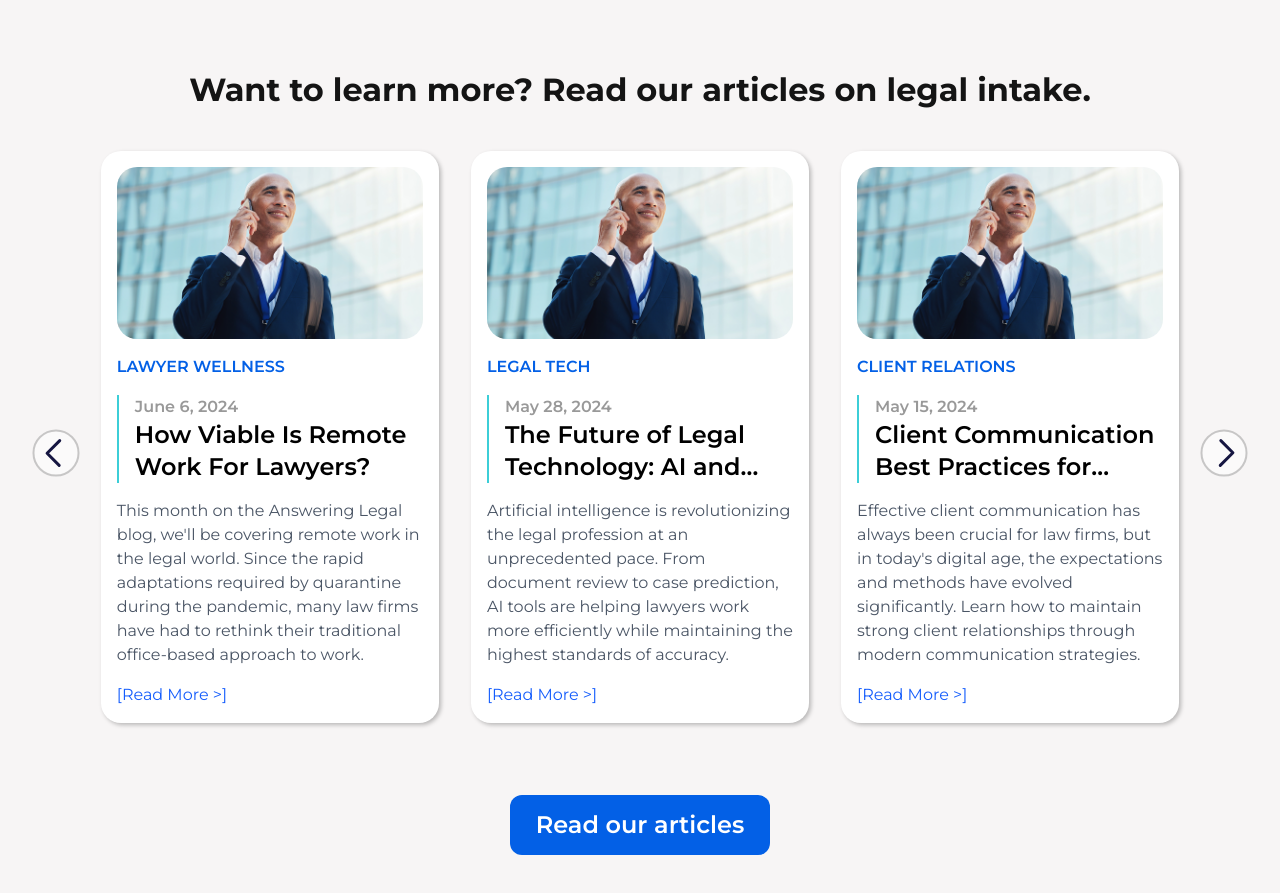
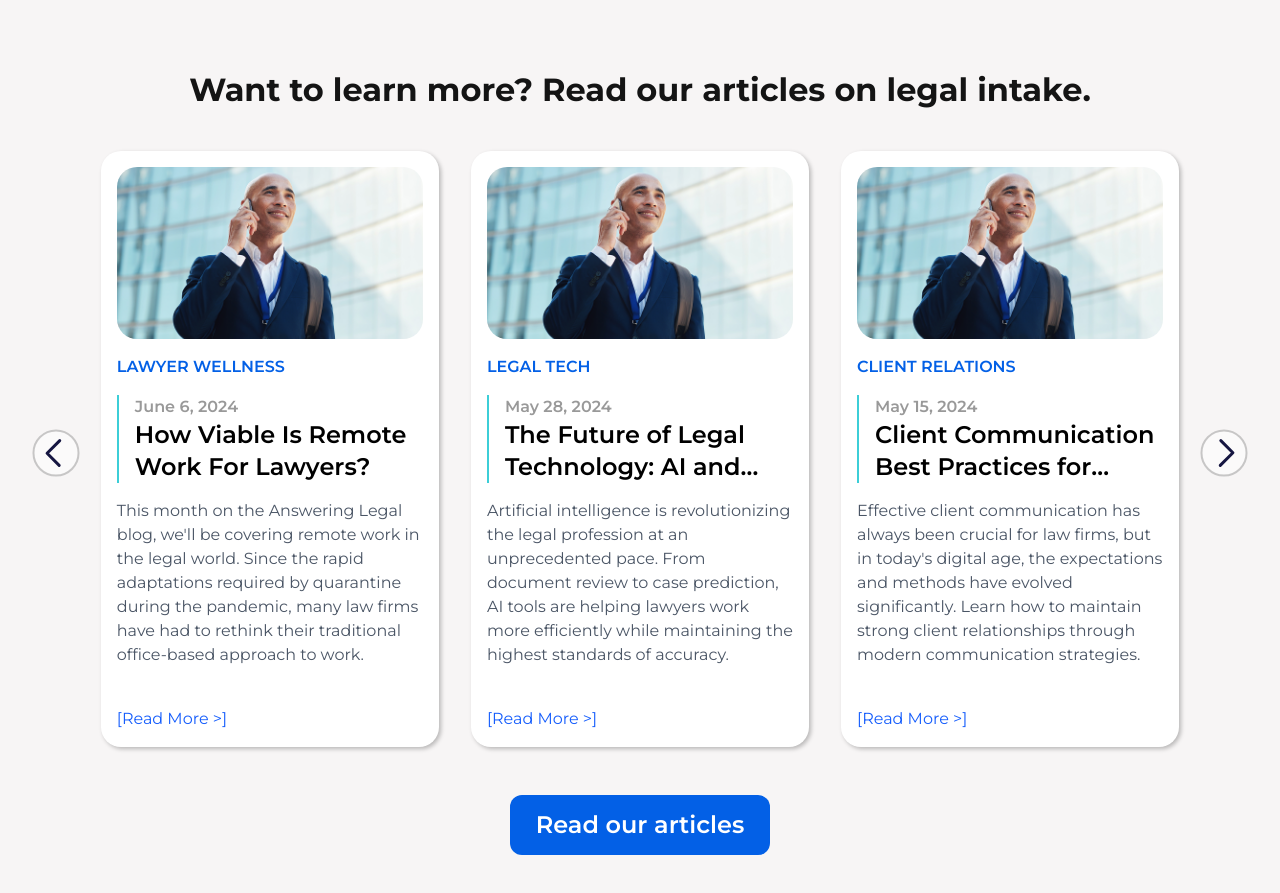
Before and after one commit to aaronm-git/answering-legal-test, a Next.js app: page / in a window 1280 px wide. Shown: the part 2560-3453 px from the top of the page. Built offline with nearby package versions, Linux system fonts and the light colour scheme.

Commit message:
Ensure slide heights are uniform

```diff
--- a/app/globals.css
+++ b/app/globals.css
@@ -50,11 +50,18 @@
   }
 
   .embla-container {
-    @apply flex h-full pb-2;
+    @apply flex pb-2;
+    align-items: stretch;
   }
 
   .embla-slide {
-    @apply h-full flex-shrink-0 flex-grow-0;
+    @apply flex-shrink-0 flex-grow-0;
+    display: flex;
+    align-self: stretch;
+  }
+
+  .embla-slide > * {
+    width: 100%;
   }
 
   .embla-controls {
@@ -62,7 +69,7 @@
   }
 
   .embla-buttons {
-    @apply relative inset-0 flex justify-center gap-16 lg:absolute lg:justify-between mb-8 lg:mb-0;
+    @apply relative inset-0 mb-8 flex justify-center gap-16 lg:absolute lg:mb-0 lg:justify-between;
   }
 
   .embla-button {
--- a/components/Slideshow.tsx
+++ b/components/Slideshow.tsx
@@ -2,6 +2,7 @@ import ArrowLeft from "@/images/Left_Arrow.svg";
 import ArrowRight from "@/images/Right_Arrow.svg";
 import Image, { type StaticImageData } from "next/image";
 import Link from "next/link";
+import Button from "./ui/Button";
 import Card from "./ui/Card";
 import EmblaSlideshow, {
   Buttons,
@@ -12,7 +13,6 @@ import EmblaSlideshow, {
   Slide,
   SlidesContainer
 } from "./ui/EmblaSlideshow";
-import Button from "./ui/Button";
 
 interface SlideshowPosts {
   title: string;
@@ -60,13 +60,13 @@ function Slideshow({ posts, title, cta, className }: SlideshowProps) {
           </Buttons>
         </Controls>
         <EmblaSlideshowContainer className='mx-auto lg:max-w-[90%]'>
-          <SlidesContainer className='flex items-stretch -m-2'>
+          <SlidesContainer className='-m-2'>
             {posts.map((post) => (
               <Slide
                 key={post.slug}
-                className='h-full w-full lg:w-[calc(100%/3)] lg:min-w-[320px] flex-none p-4'
+                className='w-full flex-none p-4 lg:w-[calc(100%/3)] lg:min-w-[320px]'
               >
-                <Card variant='article' className='h-full'>
+                <Card variant='article' className='flex h-full flex-col'>
                   <Card.Image image={post.image} alt={post.title} />
                   <Card.ArticleHeader
                     title={post.title}
```
